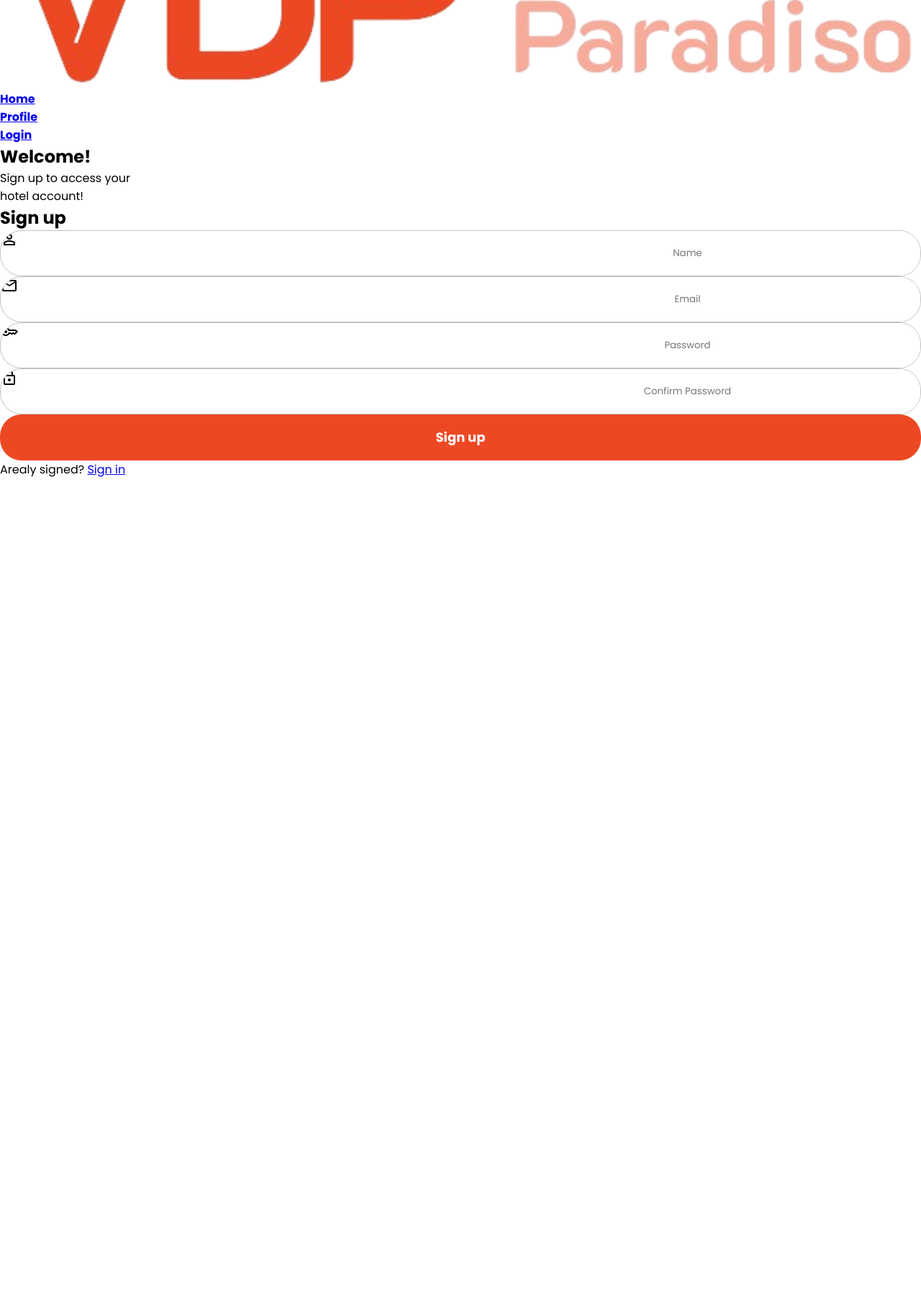
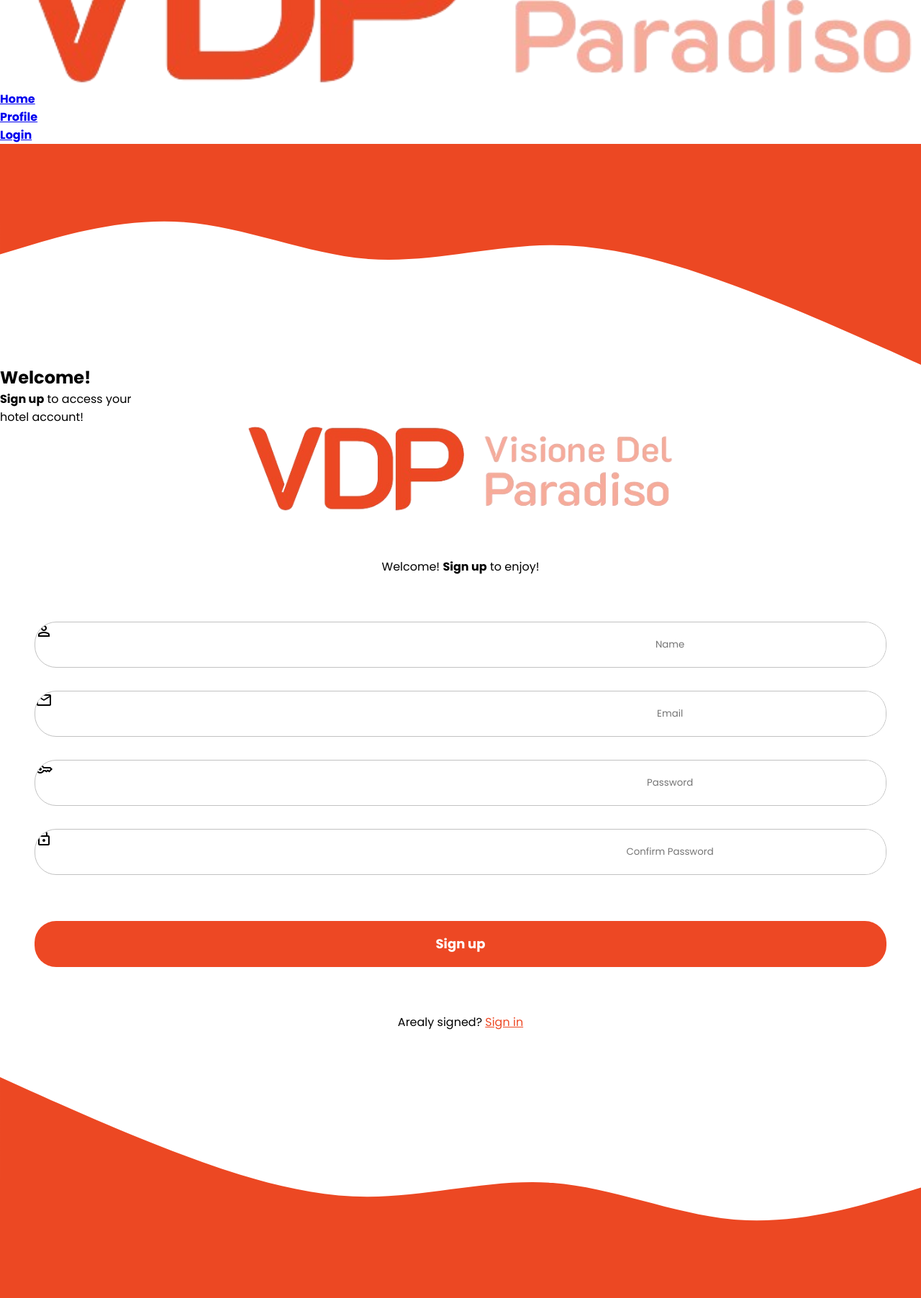
Before and after one commit to JockaMt/Visione_del_paradiso, a Flask app: page /register in a window 1280 px wide. Shown: the part 140-1944 px from the top of the page at 72% size. Before the commit the page ends 803 px from the top, so only its background shows below. Run offline with Flask 3, Linux system fonts and the light colour scheme.

Commit message:
Visual remake

```diff
--- a/api_vdp/static/styles/base.css
+++ b/api_vdp/static/styles/base.css
@@ -12,7 +12,6 @@
     border: none;
     font-family: 'Poppins', sans-serif;
     width: 100vw;
-    overflow-x: hidden;
     outline: none;
 }
 
@@ -22,6 +21,7 @@
     border-radius: 30px;
     height: 4rem;
     border: 1px solid #C2C2C2;
+    overflow-x: hidden;
 }
 
 .input-button {
@@ -71,8 +71,8 @@
     width: auto;
 }
 
-.mobile button {
-    position: fixed;
+.right-button {
+    position: absolute;
     height: 4rem;
     width: 5rem;
     right: 0;
@@ -80,3 +80,13 @@
     color: var(--primary-color);
     font-size: 3rem;
 }
+
+.left-button {
+    position: absolute;
+    height: 4rem;
+    width: 5rem;
+    left: 0;
+    background-color: transparent;
+    color: var(--primary-color);
+    font-size: 3rem;
+}
--- a/api_vdp/static/styles/home.css
+++ b/api_vdp/static/styles/home.css
@@ -22,7 +22,7 @@
 }
 
 .highlights a {
-    position: fixed;
+    position: absolute;
     padding: 1rem;
     background-color: var(--primary-color);
     width: auto;
--- a/api_vdp/static/styles/login.css
+++ b/api_vdp/static/styles/login.css
@@ -4,22 +4,19 @@
 
 .wave-top {
     object-fit: cover;
-    position: fixed;
+    display: flex;
 }
 
 .wave-bottom {
     object-fit: cover;
     transform: scaleX(-1) scaleY(-1);
-    position: fixed;
-    bottom: 0;
 }
 
 .login-box {
-    position: fixed;
     display: flex;
     flex-direction: column;
-    height: 100vh;
     justify-content: center;
+    min-height: 80vh;
 }
 
 .login-right {
--- a/api_vdp/templates/base.html
+++ b/api_vdp/templates/base.html
@@ -34,8 +34,14 @@
     </header>
     {% if logged %}
     <header class="mobile">
+        {% if secondary %}
+        <button class="left-button"><</button>
+        {% endif %}
         <img src="{{ url_for('static', filename='assets/logo.png') }}">
-        <button>=</button>
+        {% if form %}
+        {% else %}
+        <button class="right-button">=</button>
+        {% endif %}
     </header>
     {% endif %}
     <main>
--- a/api_vdp/templates/register.html
+++ b/api_vdp/templates/register.html
@@ -1,36 +1,50 @@
 {% extends 'base.html' %}
 {% block title %} Register {% endblock %}
+{% block head_page %}
+    <head>
+        <link rel="stylesheet" type= "text/css" href="{{ url_for('static', filename='styles/login.css') }}">
+    </head>
+{% endblock %}
 {% block content %}
+<div class="wave-box" >
+    <img class="wave-top" src="{{ url_for('static', filename='assets/waves.svg') }}">
+</div>
 <div class="login-box">
-    <div class="login-left">
+    <div class="login-left desktop">
         <h2>Welcome!</h2>
-        <p>Sign up to access your</br>
+        <p><strong>Sign up</strong> to access your</br>
             hotel account!</p>
     </div>
     <div class="login-right">
         <form method="post">
-            <h2 class="login-title">Sign up</h2>
+            <div class="mobile-logo-div">
+                <img class="mobile-logo" src="{{ url_for('static', filename='assets/logo.png') }}"/>
+                <p>Welcome! <strong>Sign up</strong> to enjoy!</p>
+            </div>
             <div class="input-field">
-                <span class="material-symbols-outlined">person</span>
+                <span class="desktop material-symbols-outlined">person</span>
                 <input type="text" name="n4me" required placeholder="Name">
             </div>
             <div class="input-field">
-                <span class="material-symbols-outlined">mail</span>
+                <span class="desktop material-symbols-outlined">mail</span>
                 <input type="email" name="m4il" required placeholder="Email">
             </div>
             <div class="input-field">
-                <span class="material-symbols-outlined">key</span>
+                <span class="desktop material-symbols-outlined">key</span>
                 <input type="password" name="p4ss" required placeholder="Password">
             </div>
             <div class="input-field">
-                <span class="material-symbols-outlined">lock</span>
+                <span class="desktop material-symbols-outlined">lock</span>
                 <input type="password" name="conf_p4ss" required placeholder="Confirm Password">
             </div>
             <p class="error-msg">{{ msg }}</p>
             <input type="submit" value="Sign up" class="input-button">
         </form>
-        <p class="login-create">Arealy signed? <a href="/login">Sign in</a></p>
+        <p class="login-create">Arealy signed? <a href="{{ url_for('login') }}">Sign in</a></p>
     </div>
+<div class="wave-box" >
+    <img class="wave-bottom" src="{{ url_for('static', filename='assets/waves.svg') }}">
+</div>
 </div>
 
 {% endblock %}
```
